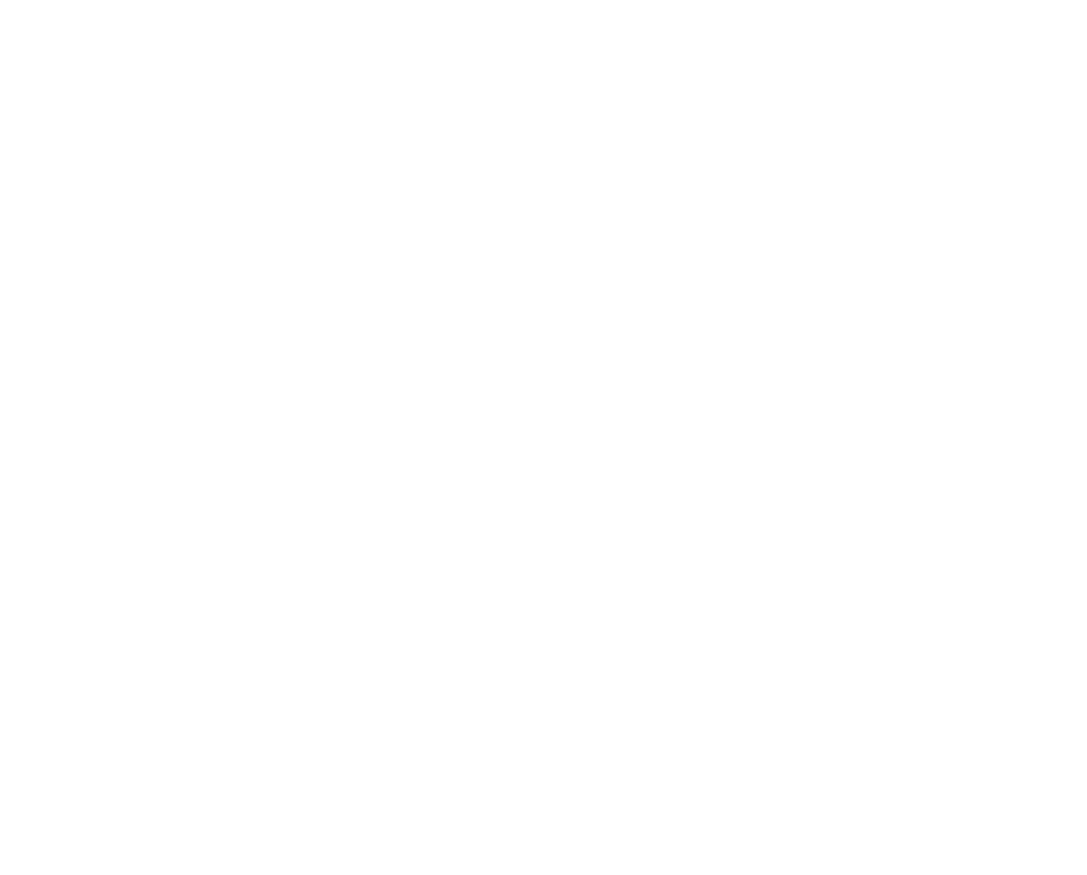
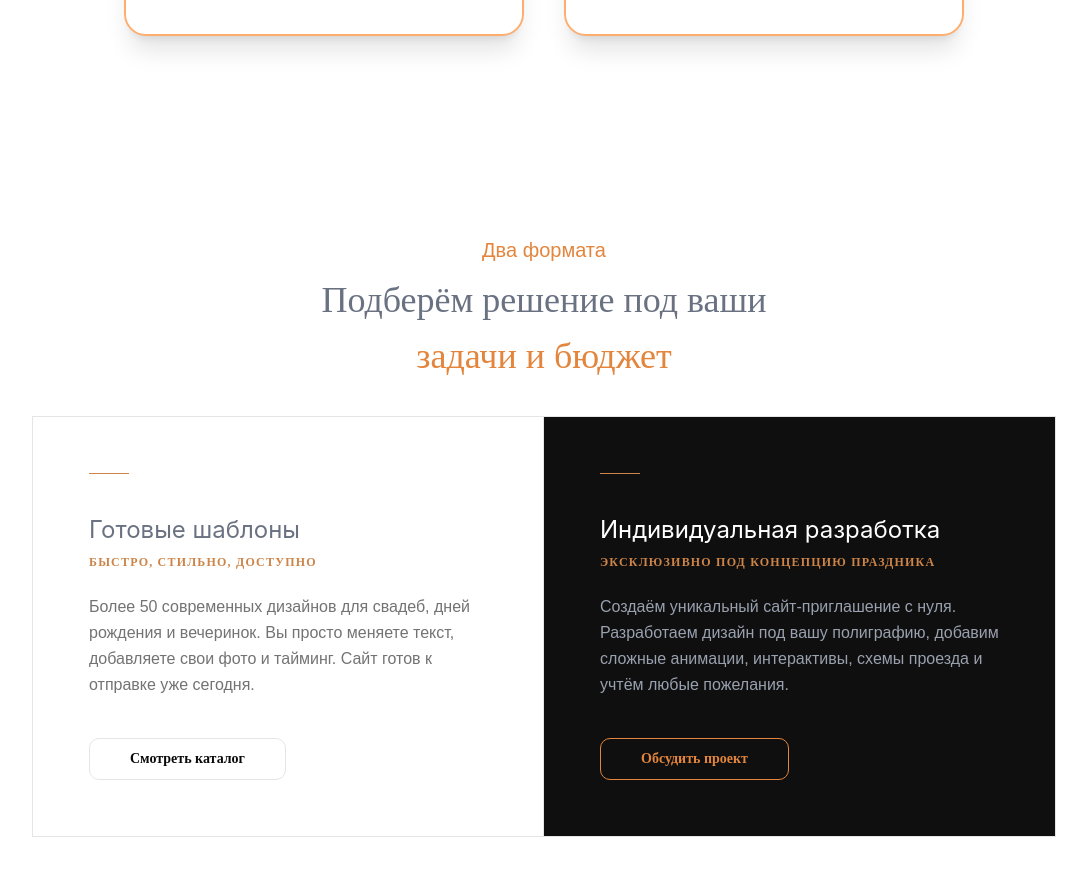
Before and after one commit to Enver111/-lickInvite-, a React (Vite) app: page / in a window 1280 px wide. Shown: the part 1327-2202 px from the top of the page, without its empty margins (96-1183 px from the left). Before the commit the page ends 1283 px from the top, so only its background shows below. Built offline with nearby package versions, Linux system fonts and the light colour scheme.

Commit message:
feat: add two formats component

```diff
--- a/src/components/ui/button.tsx
+++ b/src/components/ui/button.tsx
@@ -12,7 +12,9 @@
         default:
           "bg-primary text-primary-foreground hover:bg-primary/80 font-script font-medium",
         outline:
-          "border-border bg-background hover:bg-muted hover:text-foreground aria-expanded:bg-muted aria-expanded:text-foreground dark:border-input dark:bg-input/30 dark:hover:bg-input/50 font-script font-bold",
+          "border-border bg-background hover:bg-black hover:text-white aria-expanded:bg-muted aria-expanded:text-foreground dark:border-input dark:bg-input/30 dark:hover:bg-input/50 font-script font-bold",
+        mainCol:
+          "border-[#E3853C] bg-transparent text-[#E3853C] hover:bg-[#E3853C] hover:text-white aria-expanded:bg-muted aria-expanded:text-foreground dark:border-input dark:bg-input/30 dark:hover:bg-input/50 font-script font-bold",
         secondary:
           "bg-secondary text-secondary-foreground hover:bg-[color-mix(in_oklch,var(--secondary),var(--foreground)_5%)] aria-expanded:bg-secondary aria-expanded:text-secondary-foreground",
         ghost:
--- a/src/pages/Landing/Landing.tsx
+++ b/src/pages/Landing/Landing.tsx
@@ -1,10 +1,12 @@
 import Hero from "./components/Hero";
 import PaperProblems from "./components/PaperProblems";
+import TwoFormats from "./components/TwoFormats";
 const Landing = () => {
   return (
     <section className="mt-20">
       <Hero />
       <PaperProblems />
+      <TwoFormats />
     </section>
   );
 };
--- a/src/pages/Landing/components/PaperProblems.tsx
+++ b/src/pages/Landing/components/PaperProblems.tsx
@@ -34,7 +34,7 @@
   ];
 
   return (
-    <div className="container mx-auto">
+    <div className="container mx-auto py-20">
       <Title title="Забудьте про бумажные конверты и долгие обзвоны" />
       <div className="grid grid-cols-1 md:grid-cols-[repeat(2,minmax(0,400px))] justify-center items-center gap-10">
         {problems.map((problem) => (
--- a/src/pages/Landing/components/Title.tsx
+++ b/src/pages/Landing/components/Title.tsx
@@ -1,6 +1,17 @@
 import AnimatedContent from "@/components/AnimatedContent";
+import { cn } from "@/lib/utils";
 
-const Title = ({ title }: { title: string }) => {
+const Title = ({
+  title,
+  subtitle,
+  description,
+  className,
+}: {
+  title: string;
+  subtitle?: string;
+  description?: string;
+  className?: string;
+}) => {
   return (
     <AnimatedContent
       distance={100}
@@ -13,11 +24,17 @@
       scale={1}
       threshold={0.1}
       delay={0}
-      className="text-center my-10"
+      className={cn("text-center my-10 space-y-4", className)}
     >
-      <h1 className="font-script text-4xl text-[#E3853C] text-center">
+      <h2 className="text-xl font-light text-[#E3853C] text-center">
+        {subtitle}
+      </h2>
+      <h1 className="font-script text-4xl text-gray-500  text-center">
         {title}
       </h1>
+      <p className="font-script text-4xl font-medium text-[#E3853C] text-center">
+        {description}
+      </p>
     </AnimatedContent>
   );
 };
--- /dev/null
+++ b/src/pages/Landing/components/TwoFormats.tsx
@@ -0,0 +1,61 @@
+import Title from "./Title";
+import { Button } from "@/components/ui/button";
+
+const TwoFormats = () => {
+  return (
+    <div className="container mx-auto py-20">
+      <Title
+        title="Подберём решение под ваши  "
+        subtitle="Два формата"
+        description="задачи и бюджет"
+      />
+      <div className="max-w-5xl mx-auto grid md:grid-cols-2 gap-0 border border-border">
+        {/* Left */}
+        <div className="p-10 lg:p-14 border-b md:border-b-0 md:border-r border-border group">
+          <div className="w-10 h-px mb-10 bg-[#cc8448]" />
+          <h3
+            className="text-gray-500 mb-2 text-2xl "
+            style={{ fontFamily: "Inter" }}
+          >
+            Готовые шаблоны
+          </h3>
+          <p className="mb-6 text-xs tracking-widest uppercase font-script text-[#cc8448] font-bold">
+            Быстро, стильно, доступно
+          </p>
+          <p className="text-muted-foreground leading-relaxed mb-10">
+            Более 50 современных дизайнов для свадеб, дней рождения и вечеринок.
+            Вы просто меняете текст, добавляете свои фото и тайминг. Сайт готов
+            к отправке уже сегодня.
+          </p>
+          <Button className="py-5 px-10" variant="outline">
+            Смотреть каталог
+          </Button>
+        </div>
+
+        {/* Right */}
+        <div className="p-10 lg:p-14 group bg-[#0f0f0f]">
+          <div className="w-10 h-px mb-10 bg-[#cc8448]" />
+          <h3
+            className="text-white mb-2 text-2xl "
+            style={{ fontFamily: "Inter" }}
+          >
+            Индивидуальная разработка
+          </h3>
+          <p className="mb-6 text-xs tracking-widest uppercase font-script text-[#cc8448] font-bold">
+            Эксклюзивно под концепцию праздника
+          </p>
+          <p className="leading-relaxed mb-10 text-gray-400">
+            Создаём уникальный сайт-приглашение с нуля. Разработаем дизайн под
+            вашу полиграфию, добавим сложные анимации, интерактивы, схемы
+            проезда и учтём любые пожелания.
+          </p>
+          <Button className="py-5 px-10" variant="mainCol">
+            Обсудить проект
+          </Button>
+        </div>
+      </div>
+    </div>
+  );
+};
+
+export default TwoFormats;
```
